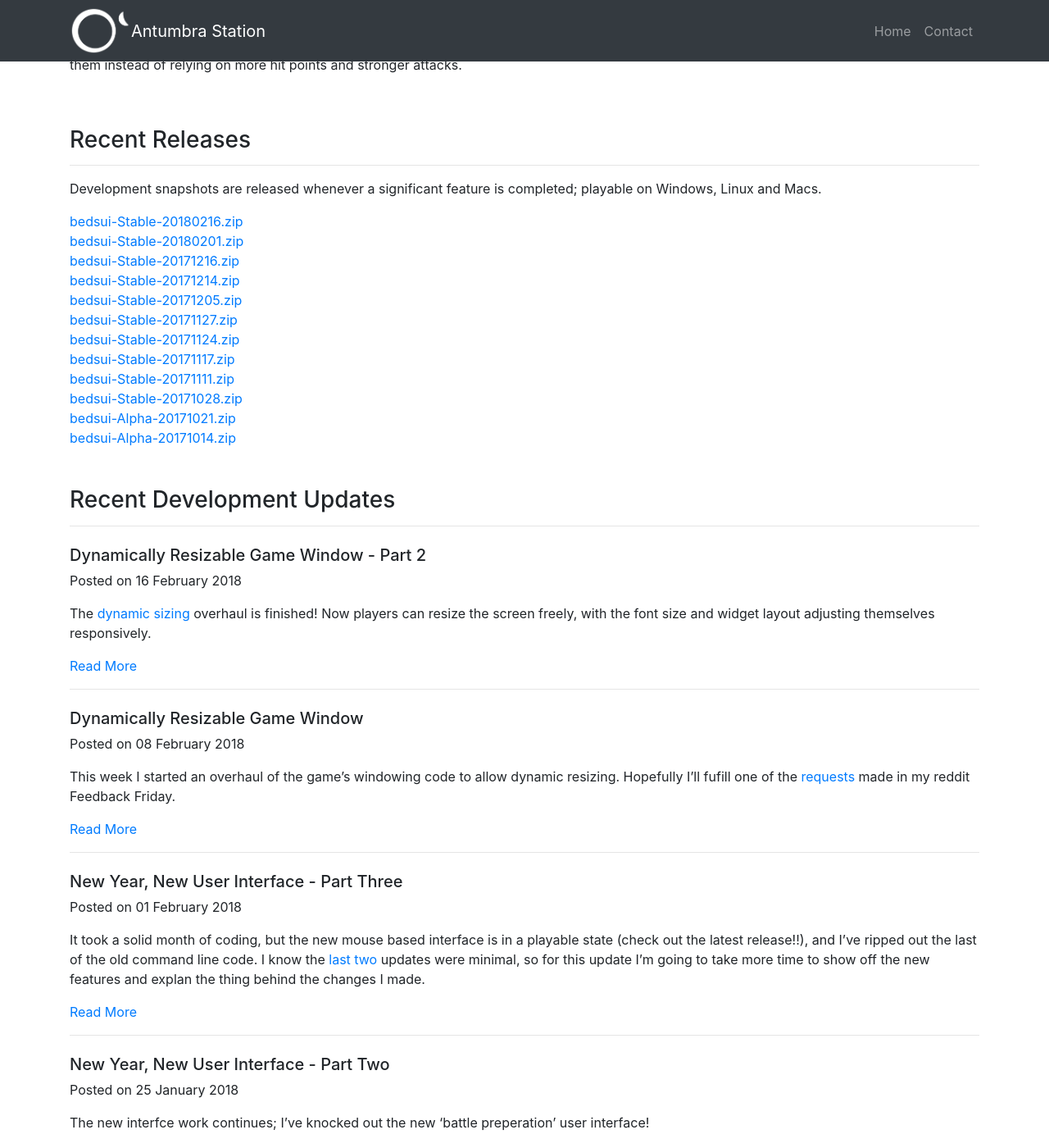
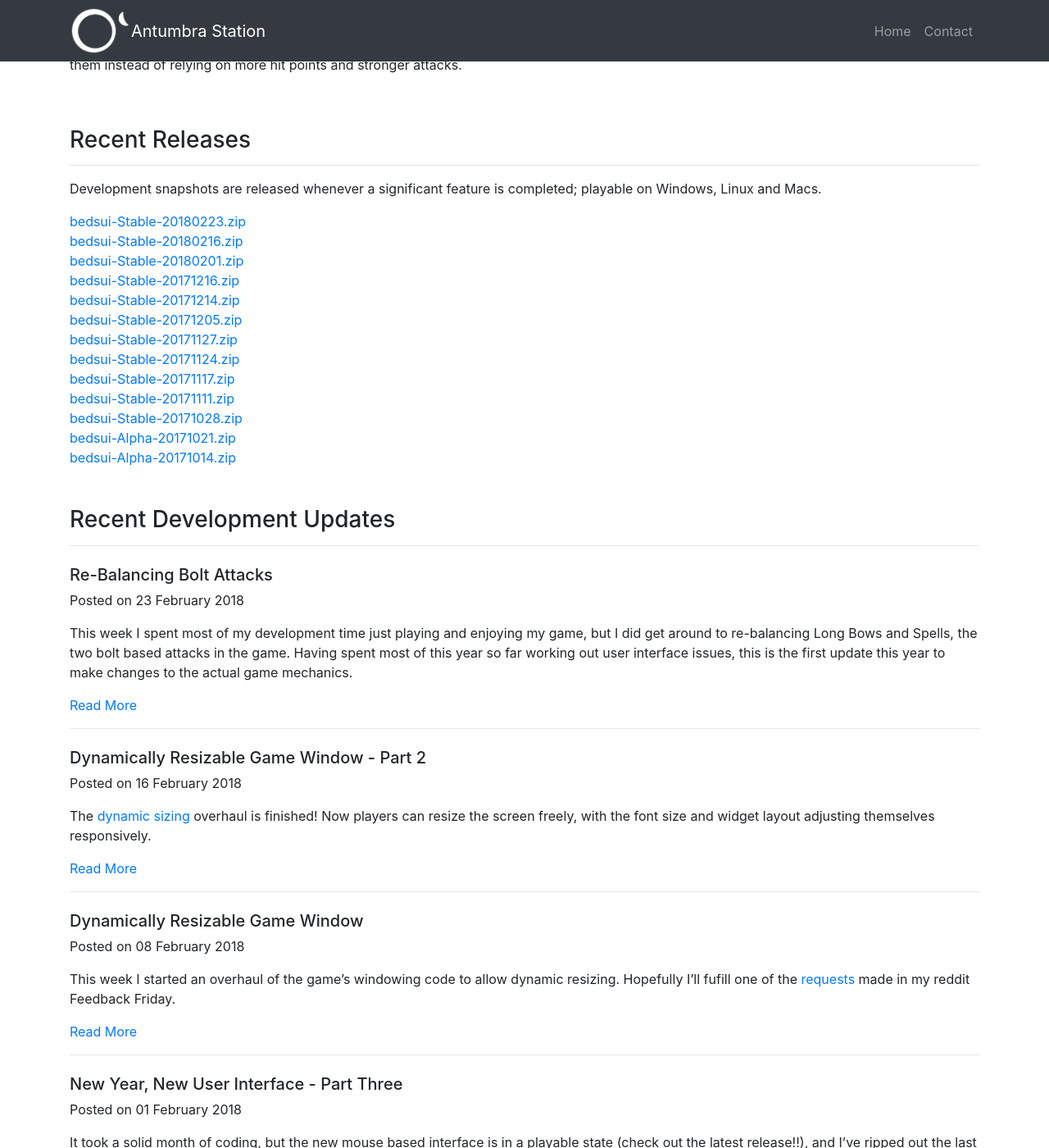
Before and after one commit to mpeter28/mpeter28.github.io, a Jekyll site: the page built from bedsui-project.md, in a window 1280 px wide and 1400 px high, scrolled down 806 px. Shown: the whole window at 82% size. Built offline with Jekyll 4.4.1, drawn with Linux system fonts in a browser that asks for light colours; comment, search, counter and statistics services are not loaded.

Commit message:
Rebalancing bolt attacks

```diff
--- /dev/null
+++ b/_posts/2018-02-23-rebalancing-bolt-attacks.md
@@ -0,0 +1,30 @@
+---
+layout: post
+title: Re-Balancing Bolt Attacks
+category: T31LoSB
+tags: [refactor, ui]
+banner: /img/t31losb/the-thirty-one-lieutenants-of-sorcerer-bedsui.png
+release: bedsui-Stable-20180223.zip
+---
+
+This week I spent most of my development time just playing and enjoying my game, but I did get around to re-balancing Long Bows and Spells, the two bolt based attacks in the game. Having spent most of this year so far working out user interface issues, this is the first update this year to make changes to the actual game mechanics.
+
+*Long Bows*
+
+Long Bows count as physical weapons and impede piece movement. The attack range for a unit with a Long Bow is similar to the Bishop in chess, long diagonals radiating out from the unit. When I first coded up Long Bows, the attack range was exactly that of the Bishop, but shortly after I made Long Bows incapable of firing at close range. Otherwise they were too powerful in comparison to the other weapons:
+
+![Current Bows]({{ "/img/t31losb/20180223/currentBows.png" | absolute_url }}){:class="img-fluid rounded"}
+
+Now Long Bows have the reverse problem. After I shrunk the size of the battle field, the long reach of the Long Bow became significantly less useful and the weapon became weak. For this release I'm trying a new compromise threat range:
+
+![Buffed Bows]({{ "/img/t31losb/20180223/buffedBows.png" | absolute_url }}){:class="img-fluid rounded"}
+
+*Spells*
+
+Spell attacks are overpowered. In he hands of the player this isn't an issue. A fair fight would cause too many casualties to the player's team, and they would never advance through successive battles. When used by the computer units though, the attack radius of the spell produces a no-go zone around a unit that makes the unit too difficult to safely approach and attack:
+
+![Current Spells]({{ "/img/t31losb/20180223/currentSpells.png" | absolute_url }}){:class="img-fluid rounded"}
+
+Around mid game the enemy Lieutenants have reliable access to spells, and the game has a problematic difficulty spike. So with the latest release I've nerfed spells. Now they function like Long Bows do, with a gap around the caster that is too close to hit with the spell. Attacking units now have a shot to to approach and maneuver around casters that will hopefully make fighting the computer controlled casters easier and more interesting.
+
+![Nerfed Spells]({{ "/img/t31losb/20180223/nerfedspells.png" | absolute_url }}){:class="img-fluid rounded"}
--- a/bedsui-project.md
+++ b/bedsui-project.md
@@ -4,7 +4,7 @@
 description: "Squad Tactics Roguelike"
 category: T31LoSB
 billboard: /img/t31losb/the-thirty-one-lieutenants-of-sorcerer-bedsui.png
-releases: [ bedsui-Stable-20180216.zip, bedsui-Stable-20180201.zip, bedsui-Stable-20171216.zip, bedsui-Stable-20171214.zip, bedsui-Stable-20171205.zip, bedsui-Stable-20171127.zip, bedsui-Stable-20171124.zip, bedsui-Stable-20171117.zip, bedsui-Stable-20171111.zip, bedsui-Stable-20171028.zip, bedsui-Alpha-20171021.zip, bedsui-Alpha-20171014.zip ]
+releases: [ bedsui-Stable-20180223.zip, bedsui-Stable-20180216.zip, bedsui-Stable-20180201.zip, bedsui-Stable-20171216.zip, bedsui-Stable-20171214.zip, bedsui-Stable-20171205.zip, bedsui-Stable-20171127.zip, bedsui-Stable-20171124.zip, bedsui-Stable-20171117.zip, bedsui-Stable-20171111.zip, bedsui-Stable-20171028.zip, bedsui-Alpha-20171021.zip, bedsui-Alpha-20171014.zip ]
 schedule: "Development snapshots are released whenever a significant feature is completed; playable on Windows, Linux and Macs."
 ---
 
```
Also changed, not shown: img/t31losb/20180223/buffedBows.png (added), img/t31losb/20180223/currentBows.png (added), img/t31losb/20180223/currentSpells.png (added), img/t31losb/20180223/nerfedspells.png (added), 1 other file.
